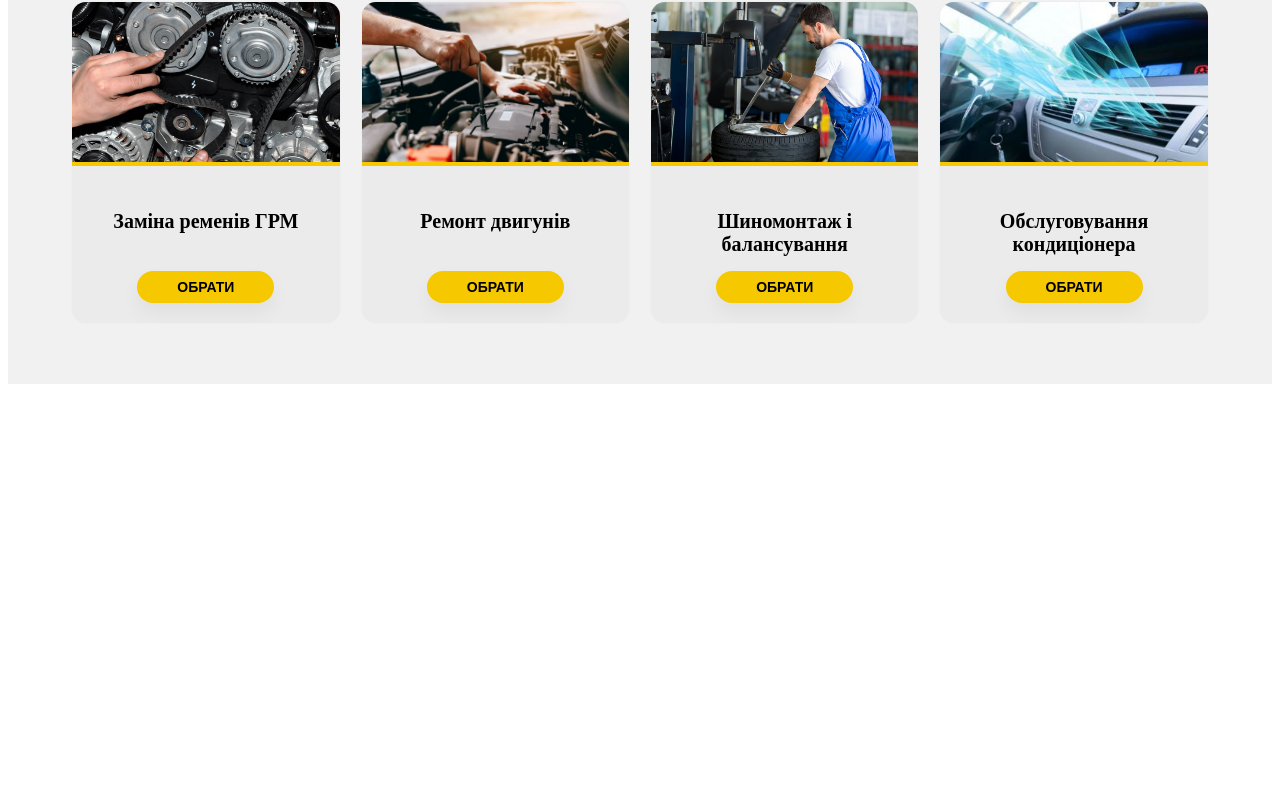
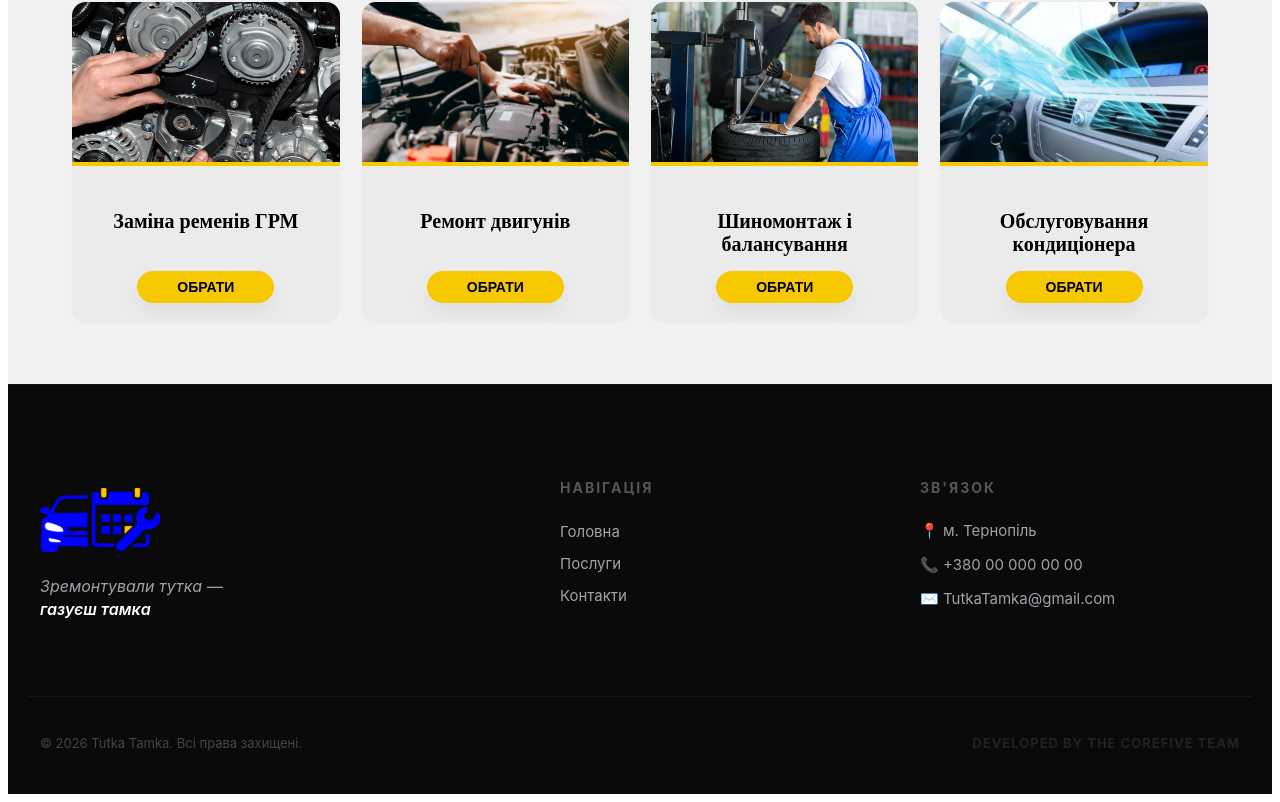
Before and after one commit to MarianaMoskalyk/sto-booking-frontend, a React (Vite) app in the folder sto-booking/: page / in a window 1280 px wide. Shown: the part 1080-1882 px from the top of the page. Before the commit the page ends 1472 px from the top, so only its background shows below. Built offline with nearby package versions, Linux system fonts and the light colour scheme.

Commit message:
додано футер

```diff
--- a/sto-booking/src/App.jsx
+++ b/sto-booking/src/App.jsx
@@ -1,7 +1,13 @@
 import Home from "./pages/Home";
+import Footer from "./components/Footer/Footer";
 
 function App() {
-  return <Home />;
+  return (
+    <>
+      <Home />
+      <Footer />
+    </>
+  );
 }
 
 export default App;
--- /dev/null
+++ b/sto-booking/src/components/Footer/Footer.css
@@ -0,0 +1,140 @@
+:root {
+  --main-dark: #0a0a0b;
+  --accent-red: #e63946; /* Колір "гальмівних супортів" або драйву */
+  --text-gray: #a1a1aa;
+  --glass-border: rgba(255, 255, 255, 0.05);
+}
+
+.footer {
+  background-color: var(--main-dark);
+  color: white;
+  padding: 80px 20px 30px;
+  font-family: "Inter", sans-serif;
+  border-top: 1px solid var(--glass-border);
+}
+
+.footer-container {
+  max-width: 1200px;
+  margin: 0 auto;
+  display: grid;
+  grid-template-columns: 1.5fr 1fr 1fr;
+  gap: 40px;
+}
+
+/* Логотип та Слоган */
+.footer-logo {
+  font-size: 28px;
+  font-weight: 800;
+  letter-spacing: -1px;
+  margin-bottom: 15px;
+}
+
+.footer-logo span {
+  color: var(--accent-red);
+}
+
+.slogan {
+  color: var(--text-gray);
+  font-style: italic;
+  line-height: 1.4;
+  font-size: 16px;
+}
+
+.slogan span {
+  color: #fff;
+  font-weight: 600;
+}
+
+/* Заголовки колонок */
+.footer-col h3 {
+  font-size: 14px;
+  text-transform: uppercase;
+  letter-spacing: 2px;
+  color: #555;
+  margin-bottom: 25px;
+}
+
+/* Навігація */
+.footer-links {
+  list-style: none;
+  padding: 0;
+}
+
+.footer-links li {
+  margin-bottom: 12px;
+}
+
+.footer-links a {
+  color: var(--text-gray);
+  text-decoration: none;
+  transition: all 0.3s ease;
+  font-size: 15px;
+}
+
+.footer-links a:hover {
+  color: white;
+  padding-left: 8px;
+}
+
+/* Контакти */
+.contact-info p {
+  margin-bottom: 12px;
+  font-size: 15px;
+  color: var(--text-gray);
+}
+
+.contact-info a {
+  color: inherit;
+  text-decoration: none;
+  transition: color 0.3s;
+}
+
+.contact-info a:hover {
+  color: var(--accent-red);
+}
+
+/* Нижня панель */
+.footer-bottom {
+  margin-top: 60px;
+  padding-top: 25px;
+  border-top: 1px solid var(--glass-border);
+}
+
+.bottom-content {
+  max-width: 1200px;
+  margin: 0 auto;
+  display: flex;
+  justify-content: space-between;
+  align-items: center;
+  color: #444;
+  font-size: 13px;
+}
+
+.developer-tag {
+  text-transform: uppercase;
+  letter-spacing: 1px;
+  font-weight: 700;
+  color: #222; /* Ледь помітний текст */
+}
+
+/* Адаптив */
+@media (max-width: 768px) {
+  .footer-container {
+    grid-template-columns: 1fr;
+    text-align: center;
+  }
+
+  .footer-logo {
+    font-size: 24px;
+  }
+
+  .footer-links a:hover {
+    padding-left: 0;
+    transform: scale(1.1);
+  }
+
+  .bottom-content {
+    flex-direction: column;
+    gap: 10px;
+  }
+}
--- /dev/null
+++ b/sto-booking/src/components/Footer/Footer.jsx
@@ -0,0 +1,56 @@
+import "./Footer.css";
+
+const Footer = () => {
+  return (
+    <footer className="footer">
+      <div className="footer-container">
+        <div className="footer-col brand-col">
+          <h2 className="footer-logo">
+            <img src="/logo.svg" alt="Тутка Тамка" />
+          </h2>
+          <p className="slogan">
+            Зремонтували тутка — <br />
+            <span>газуєш тамка</span>
+          </p>
+        </div>
+
+        <div className="footer-col">
+          <h3>Навігація</h3>
+          <ul className="footer-links">
+            <li>
+              <a href="#home">Головна</a>
+            </li>
+            <li>
+              <a href="#services">Послуги</a>
+            </li>
+            <li>
+              <a href="#contacts">Контакти</a>
+            </li>
+          </ul>
+        </div>
+
+        <div className="footer-col">
+          <h3>Зв'язок</h3>
+          <div className="contact-info">
+            <p>📍 м. Тернопіль</p>
+            <p>
+              📞 <a href="tel:+380000000000">+380 00 000 00 00</a>
+            </p>
+            <p>
+              ✉️ <a href="mailto:TutkaTamka@gmail.com">TutkaTamka@gmail.com</a>
+            </p>
+          </div>
+        </div>
+      </div>
+
+      <div className="footer-bottom">
+        <div className="bottom-content">
+          <p>© {new Date().getFullYear()} Tutka Tamka. Всі права захищені.</p>
+          <div className="developer-tag">Developed by the CoreFive team</div>
+        </div>
+      </div>
+    </footer>
+  );
+};
+
+export default Footer;
--- a/sto-booking/src/components/Navbar/Navbar.jsx
+++ b/sto-booking/src/components/Navbar/Navbar.jsx
@@ -11,7 +11,7 @@ function Navbar() {
     <header className="navbar">
       <div className="logo">
         <span>ТУТКА ТАМКА</span>
-        <img src="/logo.svg" alt="Тютка Тамка" />
+        <img src="/logo.svg" alt="Тутка Тамка" />
       </div>
 
       <nav>
```
